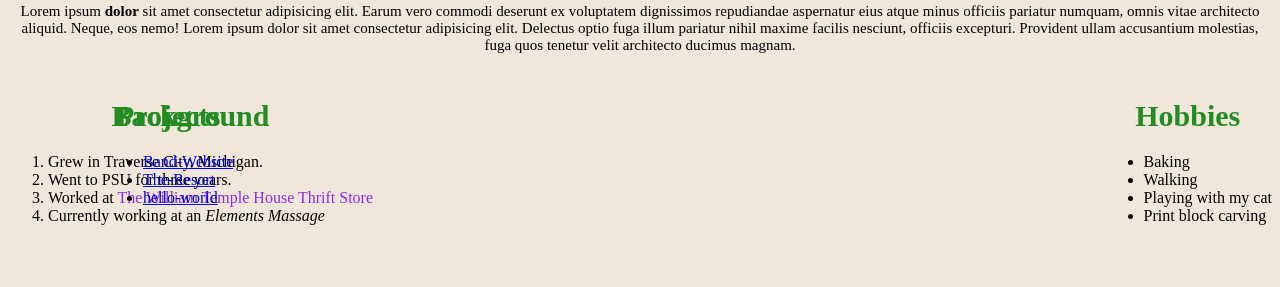
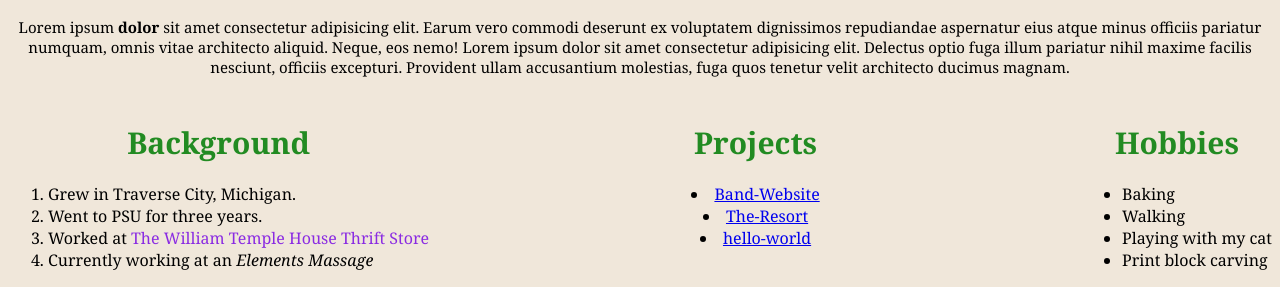
Before and after one commit to lilyober/programming-portfolio, a plain HTML site: page index.html in a window 1280 px wide. Shown: the part 545-832 px from the top of the page. Before the commit the page ends 800 px from the top, so only its background shows below. Drawn offline with Linux system fonts and the light colour scheme.

Commit message:
Finalized style decisions again.

```diff
--- a/css/styles.css
+++ b/css/styles.css
@@ -30,25 +30,18 @@ h1 {
 }
 
 .pro {
-    float: right;
-    float: left;
-    margin-left: 95px;
-    position: fixed;
+    text-align: center;
 }
-
 
 .hob {
     float: right;
-    /* margin-right: 50px; */
 }
 
 .back {
     float: left;
-    /* margin-left: 30px; */
-
 }
 
 body {
-    font-family: 'Times New Roman', Times, serif;
     background-color: rgb(240, 231, 218);
+    font-family: Georgia, 'Times New Roman', Times, serif;
 }
--- a/index.html
+++ b/index.html
@@ -38,11 +38,11 @@
     </div>
     <div class="pro">
         <h1>Projects</h1>
-        <ul>
+        <div>
             <li><a href="https://github.com/lilyober/Band-Website">Band-Website</a></li>
             <li><a href="https://github.com/lilyober/The-Resort">The-Resort</a></li>
             <li><a href="https://github.com/lilyober/hello-world">hello-world</a></li>
-        </ul>
+        </div>
     </div>
 </body>
 
```
